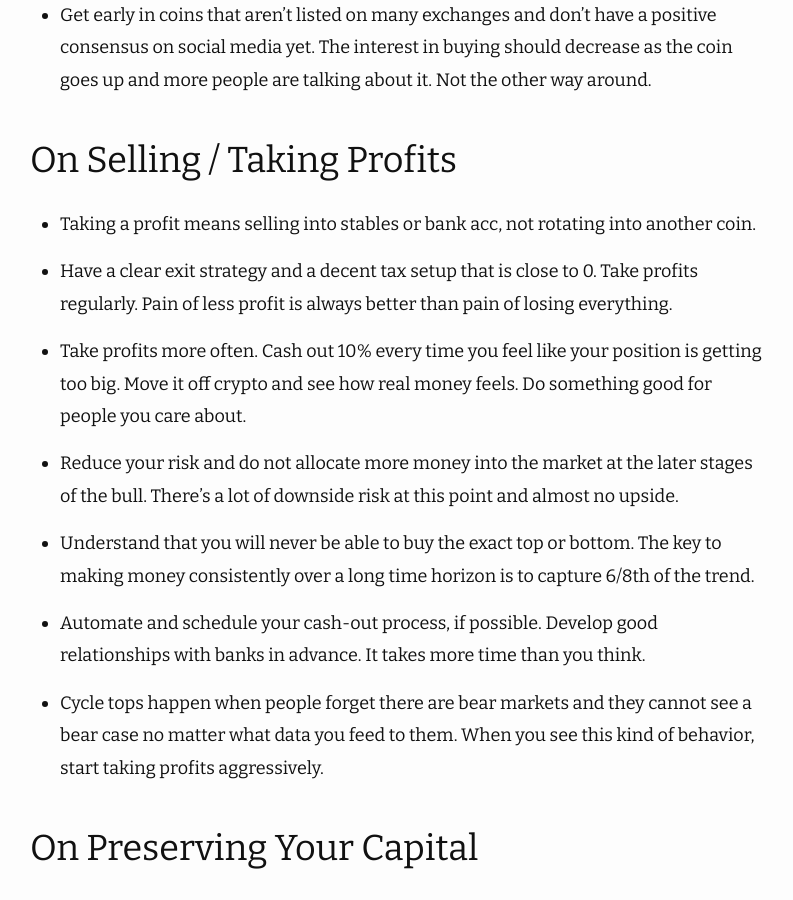
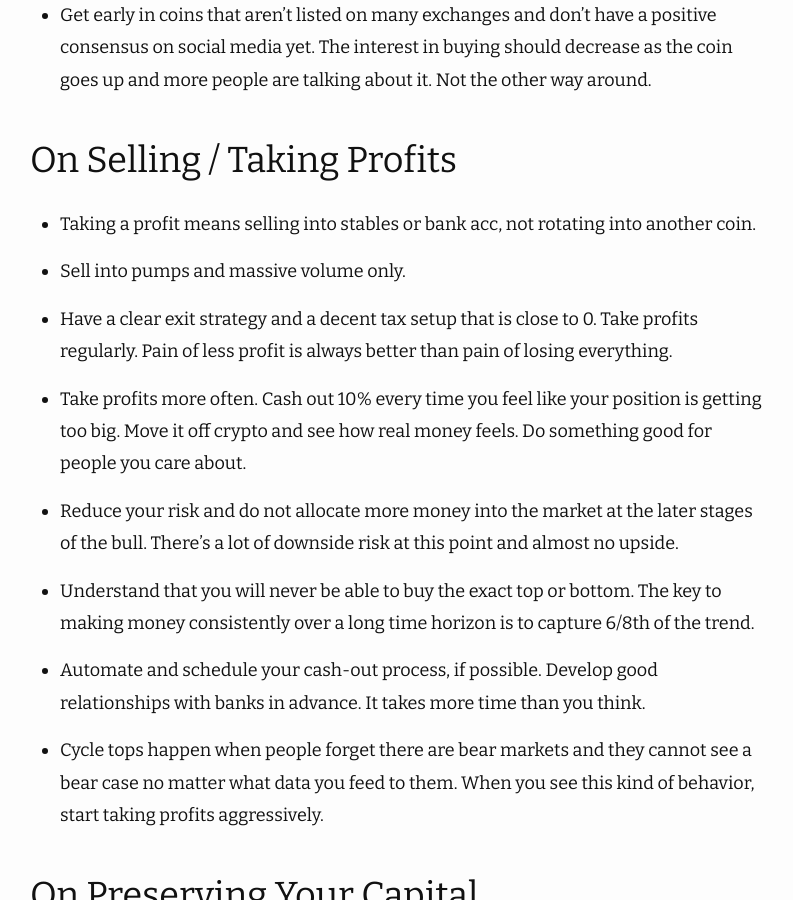
Before and after one commit to deeintech/deeintech.github.io, a Jekyll site: the page built from _posts/2025-03-05-playbook.md, in a window 1280 px wide and 900 px high, scrolled down 20386 px. Shown: the whole window, without its empty margins (240-1033 px from the left). Built offline with Jekyll 4.4.1, drawn with Linux system fonts in a browser that asks for light colours; nearby versions of some CDN libraries.

Commit message:
update sell

```diff
--- a/_posts/2025-03-05-playbook.md
+++ b/_posts/2025-03-05-playbook.md
@@ -285,6 +285,8 @@ The biggest danger of memecoins is their extreme volatility. It is normal for me
 
 - Taking a profit means selling into stables or bank acc, not rotating into another coin.
 
+- Sell into pumps and massive volume only.
+
 - Have a clear exit strategy and a decent tax setup that is close to 0. Take profits regularly. Pain of less profit is always better than pain of losing everything.
 
 - Take profits more often. Cash out 10% every time you feel like your position is getting too big. Move it off crypto and see how real money feels. Do something good for people you care about.
```
